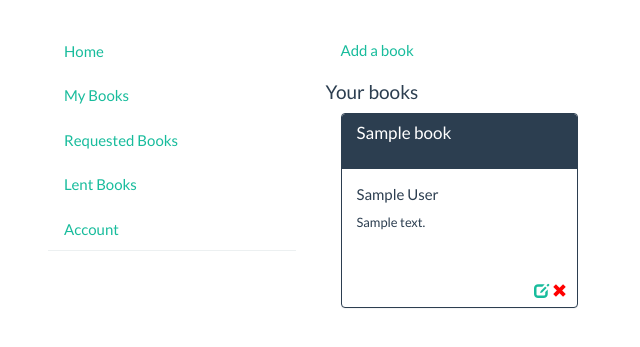
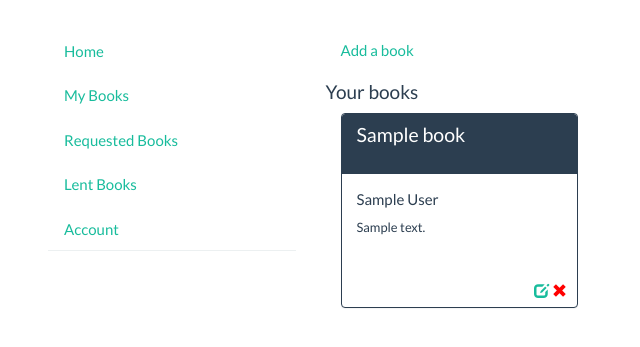
Before and after one commit to cy94/bookzilla, a Django app: page /users/books/ in a window 1280 px wide. Shown: the part 60-407 px from the top of the page, without its empty margins (52-692 px from the left). Run offline with Django 3.2, Linux system fonts and the light colour scheme; a user stored in the database is signed in; tables that the repository leaves empty hold one stand-in row (values such as "Sample post"); some libraries are stand-ins or nearby versions.

Commit message:
minor change in formatting

```diff
--- a/books/static/css/book-detail.css
+++ b/books/static/css/book-detail.css
@@ -15,7 +15,8 @@
 }
 
 .book-title{
-	height: 2em;
+       height: 2em;
+       font-size: 1.3em;
 }
 
 .buttons{
--- a/books/views.py
+++ b/books/views.py
@@ -113,7 +113,7 @@ def search(request):
 				Q(title__icontains=query_string) |
 				Q(author__icontains=query_string)|
 				Q(summary__icontains=query_string)
-			)
+			).exclude(owner=request.user)
 
 		return render(request,
 						'books/search.html', {
```
